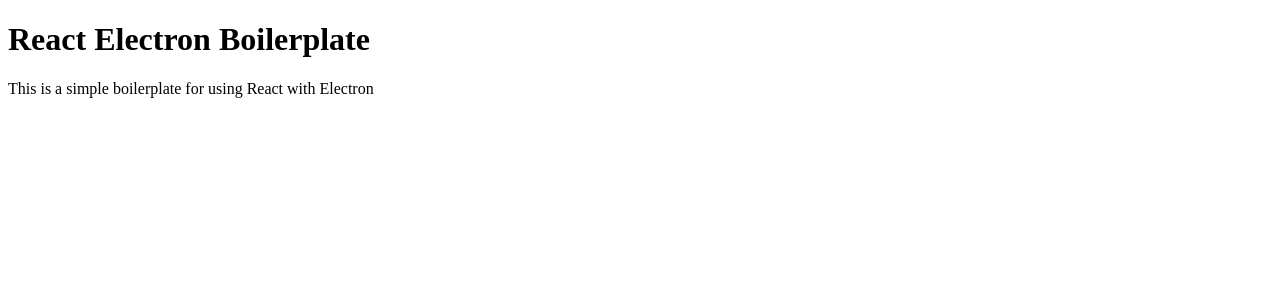
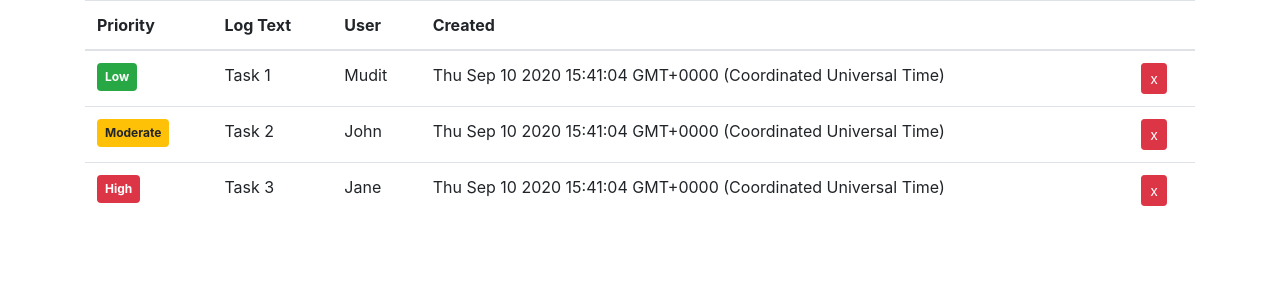
Before and after one commit to garg-mudit/Buglogger, a React app: page / in a window 1280 px wide. Shown: the top 300 px of the page. Built offline with nearby package versions, Linux system fonts and the light colour scheme; the HTML template or start-up script is replaced by a standard one.

Commit message:
Added React Bootstrap, Added basic table component to show static/hardcoded logs data

```diff
--- a/package.json
+++ b/package.json
@@ -21,7 +21,9 @@
     "postpackage": "electron-packager ./ --out=./release-builds"
   },
   "dependencies": {
+    "bootstrap": "^4.5.2",
     "react": "^16.13.1",
+    "react-bootstrap": "^1.3.0",
     "react-dom": "^16.13.1"
   },
   "devDependencies": {
--- a/src/components/App.js
+++ b/src/components/App.js
@@ -1,12 +1,54 @@
-import React from 'react'
+import React, { useState } from 'react';
+import Container from 'react-bootstrap/Container';
+import Table from 'react-bootstrap/Table';
+
+import LogItem from './LogItem';
 
 const App = () => {
-	return (
-		<div className='app'>
-			<h1>React Electron Boilerplate</h1>
-			<p>This is a simple boilerplate for using React with Electron</p>
-		</div>
-	)
-}
+  const [logs, setLogs] = useState([
+    {
+      _id: 1,
+      text: 'Task 1',
+      priority: 'low',
+      user: 'Mudit',
+      created: new Date().toString(),
+    },
+    {
+      _id: 2,
+      text: 'Task 2',
+      priority: 'moderate',
+      user: 'John',
+      created: new Date().toString(),
+    },
+    {
+      _id: 3,
+      text: 'Task 3',
+      priority: 'high',
+      user: 'Jane',
+      created: new Date().toString(),
+    },
+  ]);
 
-export default App
+  return (
+    <Container>
+      <Table>
+        <thead>
+          <tr>
+            <th>Priority</th>
+            <th>Log Text</th>
+            <th>User</th>
+            <th>Created</th>
+            <th></th>
+          </tr>
+        </thead>
+        <tbody>
+          {logs.map((log) => (
+            <LogItem log={log} key={log._id} />
+          ))}
+        </tbody>
+      </Table>
+    </Container>
+  );
+};
+
+export default App;
--- /dev/null
+++ b/src/components/LogItem.js
@@ -0,0 +1,34 @@
+import React from 'react';
+import Button from 'react-bootstrap/Button';
+import Badge from 'react-bootstrap/Badge';
+
+const LogItem = ({ log: { _id, priority, user, created, text } }) => {
+  const setVariant = () => {
+    if (priority === 'high') {
+      return 'danger';
+    } else if (priority === 'moderate') {
+      return 'warning';
+    } else {
+      return 'success';
+    }
+  };
+  return (
+    <tr>
+      <td>
+        <Badge variant={setVariant()} className="p-2 text-capitalize">
+          {priority}
+        </Badge>
+      </td>
+      <td>{text}</td>
+      <td>{user}</td>
+      <td>{created}</td>
+      <td>
+        <Button variant="danger" size="sm">
+          x
+        </Button>
+      </td>
+    </tr>
+  );
+};
+
+export default LogItem;
```
Also changed, not shown: src/index.js (+9 -8 lines), 1 other file (tests, documents, lock files or other folders).
